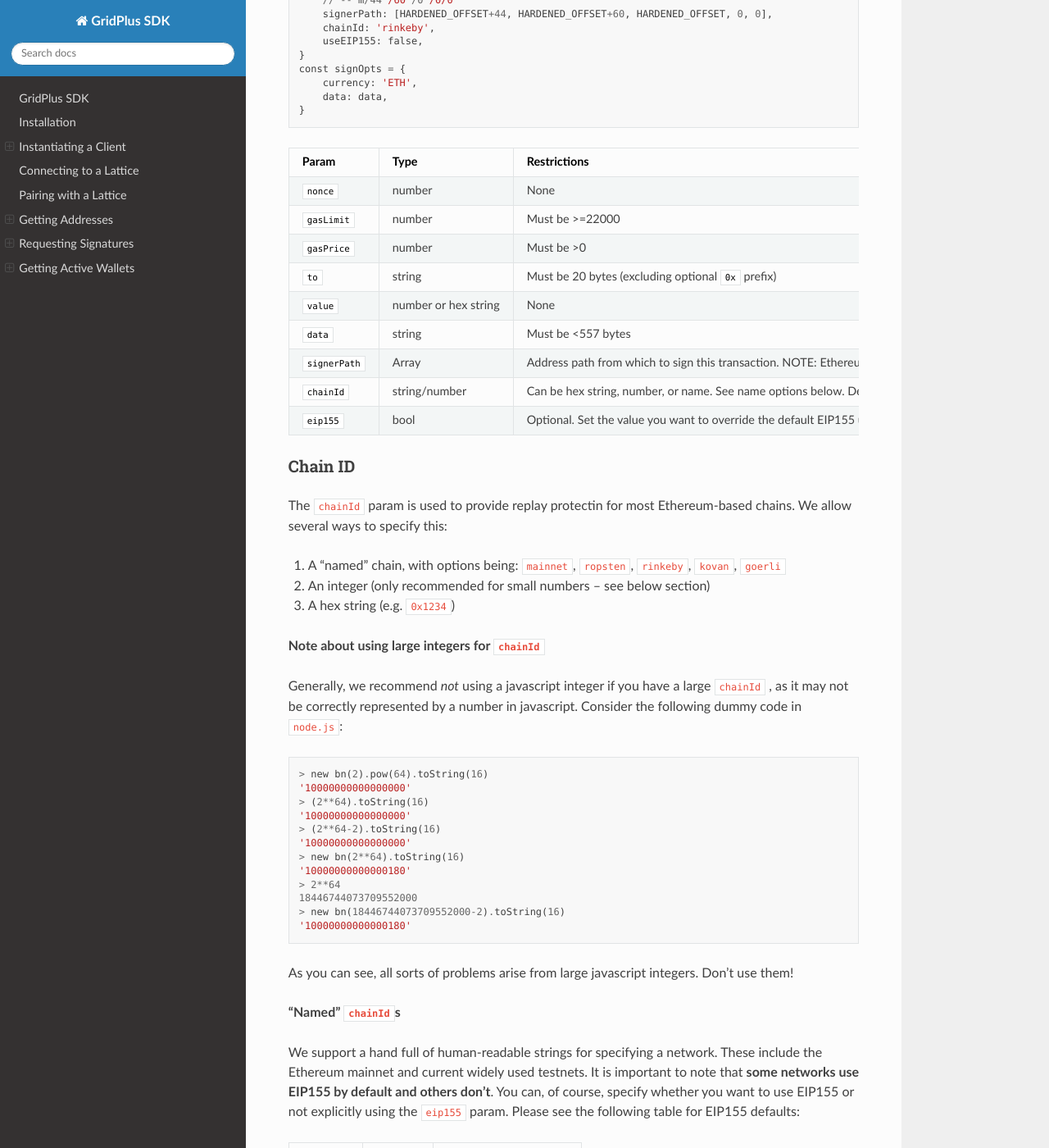
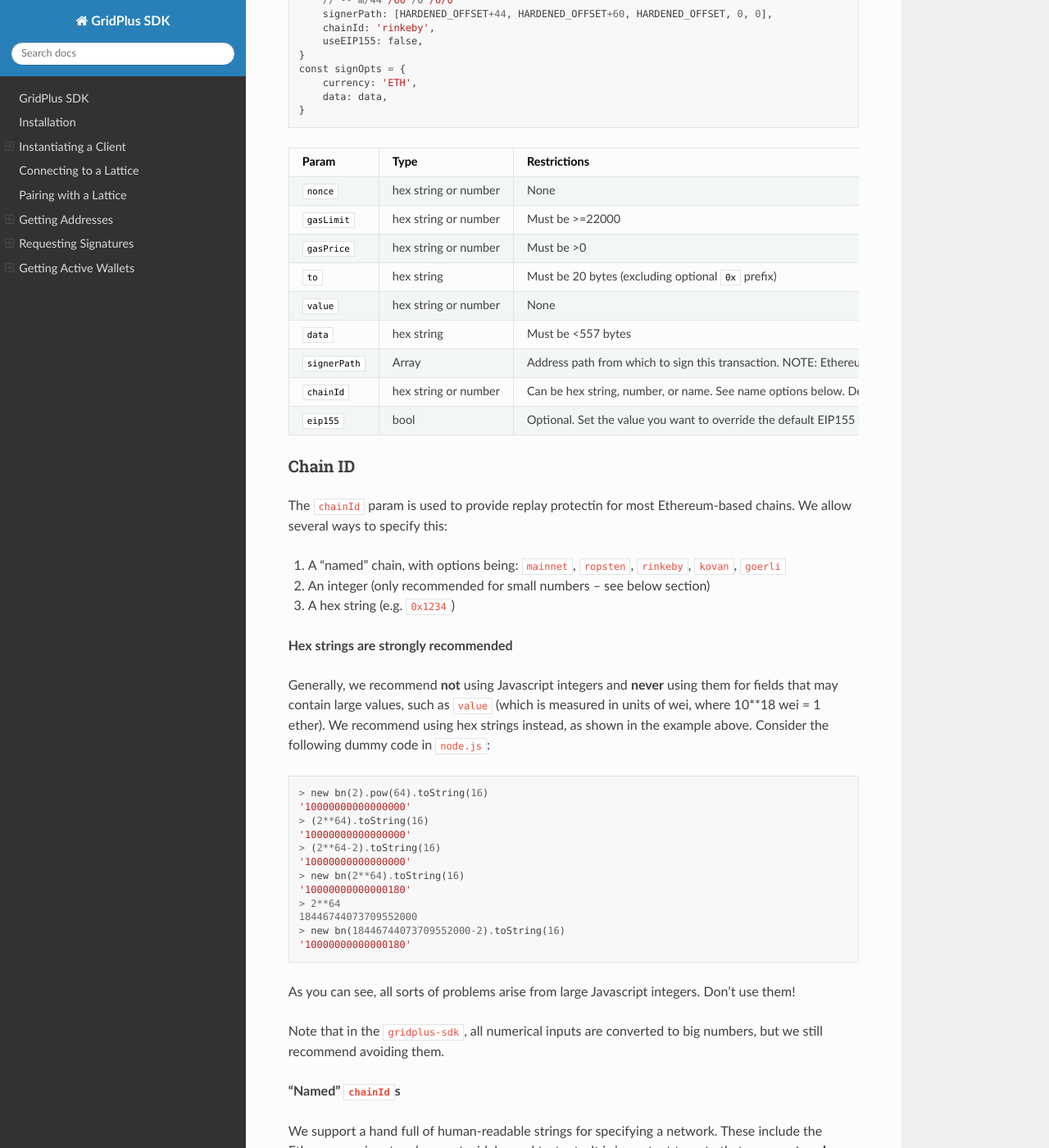
Before and after one commit to GridPlus/gridplus-sdk, a Sphinx documentation site: the page built from docs/index.md, in a window 1280 px wide and 1400 px high, scrolled down 4723 px. Shown: the whole window at 82% size. Built offline with Sphinx 7.4.7 and the Read the Docs theme 2.0.0, drawn with Linux system fonts in a browser that asks for light colours; some of the changed text lies outside the part shown.

Commit message:
Changes ETH tx packing to use buffers and forces everything into bignumbers Larger numbers cannot be handled by JS so we need to always be using big numbers

````diff
--- a/docs/index.md
+++ b/docs/index.md
@@ -178,14 +178,14 @@ const signOpts = {
 
 | Param      | Type      | Restrictions       |
 |:-----------|:----------|:-------------------|
-| `nonce`    | number    | None               |
-| `gasLimit` | number    | Must be >=22000    |
-| `gasPrice` | number    | Must be >0         |
-| `to`       | string    | Must be 20 bytes (excluding optional `0x` prefix) |
-| `value`    | number or hex string    | None               |
-| `data`     | string    | Must be <557 bytes |
+| `nonce`    | hex string or number    | None               |
+| `gasLimit` | hex string or number    | Must be >=22000    |
+| `gasPrice` | hex string or number    | Must be >0         |
+| `to`       | hex string    | Must be 20 bytes (excluding optional `0x` prefix) |
+| `value`    | hex string or number    | None               |
+| `data`     | hex string    | Must be <557 bytes |
 | `signerPath`| Array | Address path from which to sign this transaction. NOTE: Ethereum wallets typically use the path specified in the example above for all transactions. |
-| `chainId`  | string/number    | Can be hex string, number, or name. See name options below. Default=`mainnet` |
+| `chainId`  | hex string or number    | Can be hex string, number, or name. See name options below. Default=`mainnet` |
 | `eip155` | bool    | Optional. Set the value you want to override the default EIP155 usage of the given chain (see below) |
 
 #### Chain ID
@@ -196,9 +196,9 @@ The `chainId` param is used to provide replay protectin for most Ethereum-based
 2. An integer (only recommended for small numbers -- see below section)
 3. A hex string (e.g. `0x1234`)
 
-**Note about using large integers for `chainId`**
+**Hex strings are strongly recommended**
 
-Generally, we recommend *not* using a javascript integer if you have a large `chainId` , as it may not be correctly represented by a number in javascript. Consider the following dummy code in `node.js`:
+Generally, we recommend **not** using Javascript integers and **never** using them for fields that may contain large values, such as `value` (which is measured in units of wei, where 10**18 wei = 1 ether). We recommend using hex strings instead, as shown in the example above. Consider the following dummy code in `node.js`:
 
 ```
 > new bn(2).pow(64).toString(16)
@@ -215,7 +215,9 @@ Generally, we recommend *not* using a javascript integer if you have a large `ch
 '10000000000000180'
 ```
 
-As you can see, all sorts of problems arise from large javascript integers. Don't use them!
+As you can see, all sorts of problems arise from large Javascript integers. Don't use them!
+
+Note that in the `gridplus-sdk`, all numerical inputs are converted to big numbers, but we still recommend avoiding them.
 
 **"Named" `chainId`s**
 
--- a/package.json
+++ b/package.json
@@ -1,6 +1,6 @@
 {
   "name": "gridplus-sdk",
-  "version": "0.7.7",
+  "version": "0.7.8",
   "description": "SDK to interact with GridPlus Lattice1 device",
   "scripts": {
     "commit": "git-cz",
````
Also changed, not shown: other parts of docs/index.md (+3 -3 lines), 3 other files.
